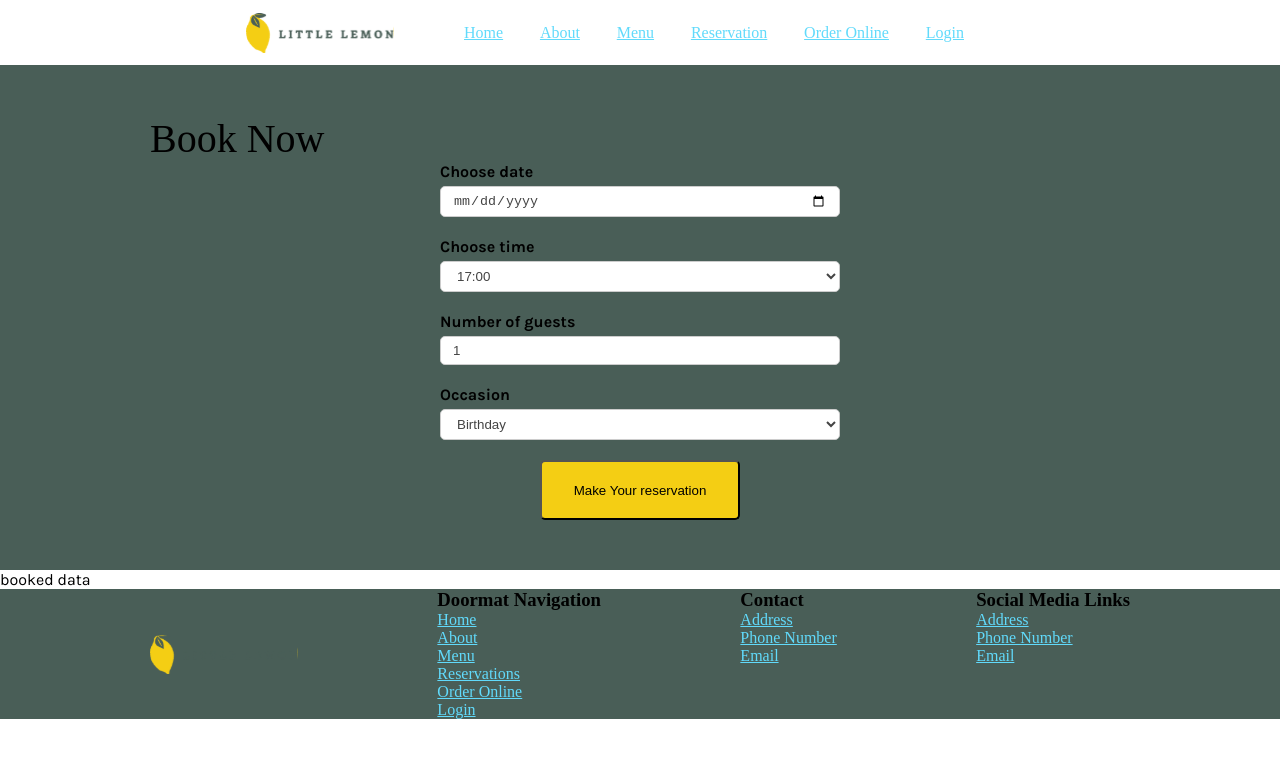
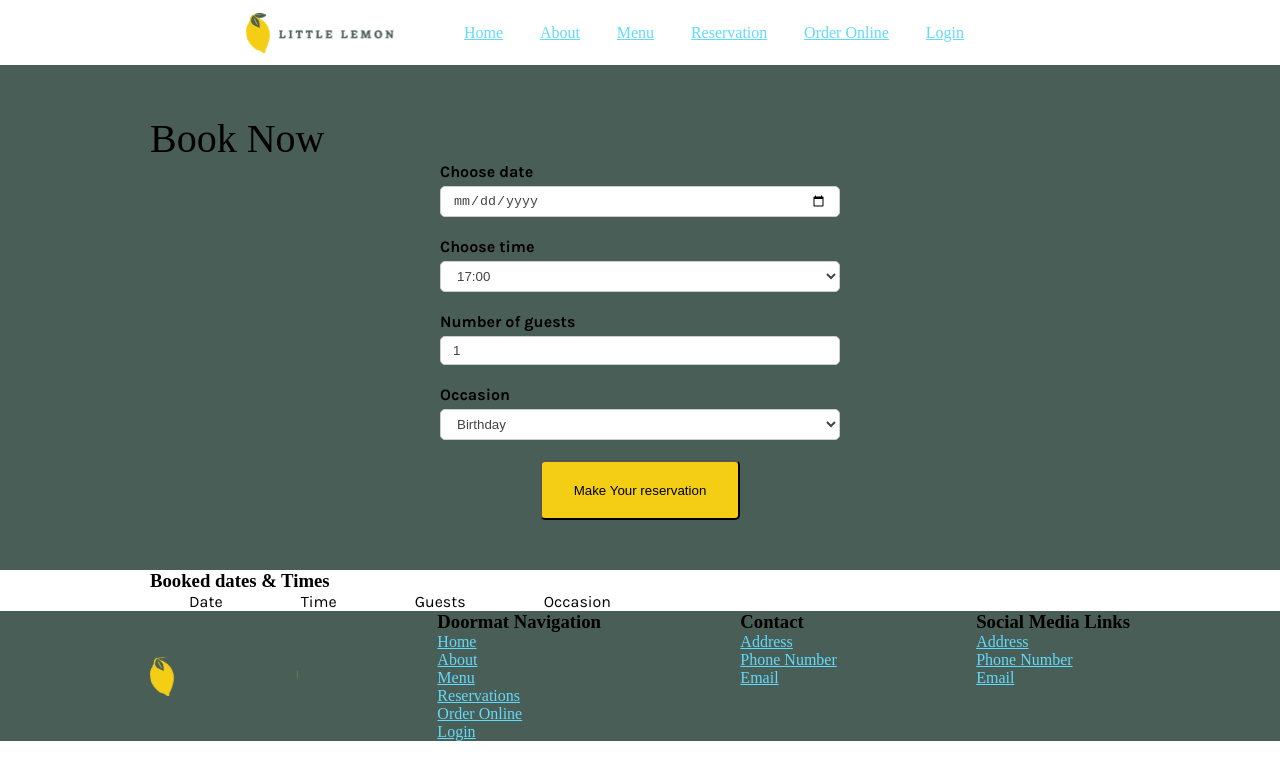
Before and after one commit to HesamMarshal/little-lemon, a React (Create React App) app: page /booking in a window 1280 px wide. Shown: the top 780 px of the page. Built offline with nearby package versions, Linux system fonts and the light colour scheme; a web font is replaced by a local one.

Commit message:
add style to booked data

```diff
--- a/src/components/Booking/Booked.jsx
+++ b/src/components/Booking/Booked.jsx
@@ -11,12 +11,19 @@ const Booked = () => {
   }, []);
 
   return (
-    <section id="boooked">
-      booked data
+    <section id="boooked" className="container">
+      <h3>Booked dates & Times</h3>
+
+      <div className="bookedData">
+        <p>Date</p>
+        <p>Time</p>
+        <p>Guests</p>
+        <p>Occasion</p>
+      </div>
       {bookingData.map((item) => {
         // TODO : show as table
         return (
-          <div>
+          <div className="bookedData">
             <p>{item.resDate}</p>
             <p>{item.resTime}</p>
             <p>{item.guests}</p>
--- a/src/components/Booking/booking.css
+++ b/src/components/Booking/booking.css
@@ -59,3 +59,11 @@ button {
     justify-content: center;
     align-items: center;
 }
+
+.bookedData {
+    width: 500px;
+    display: flex;
+    justify-content: space-around;
+    align-items: center;
+
+}
```
